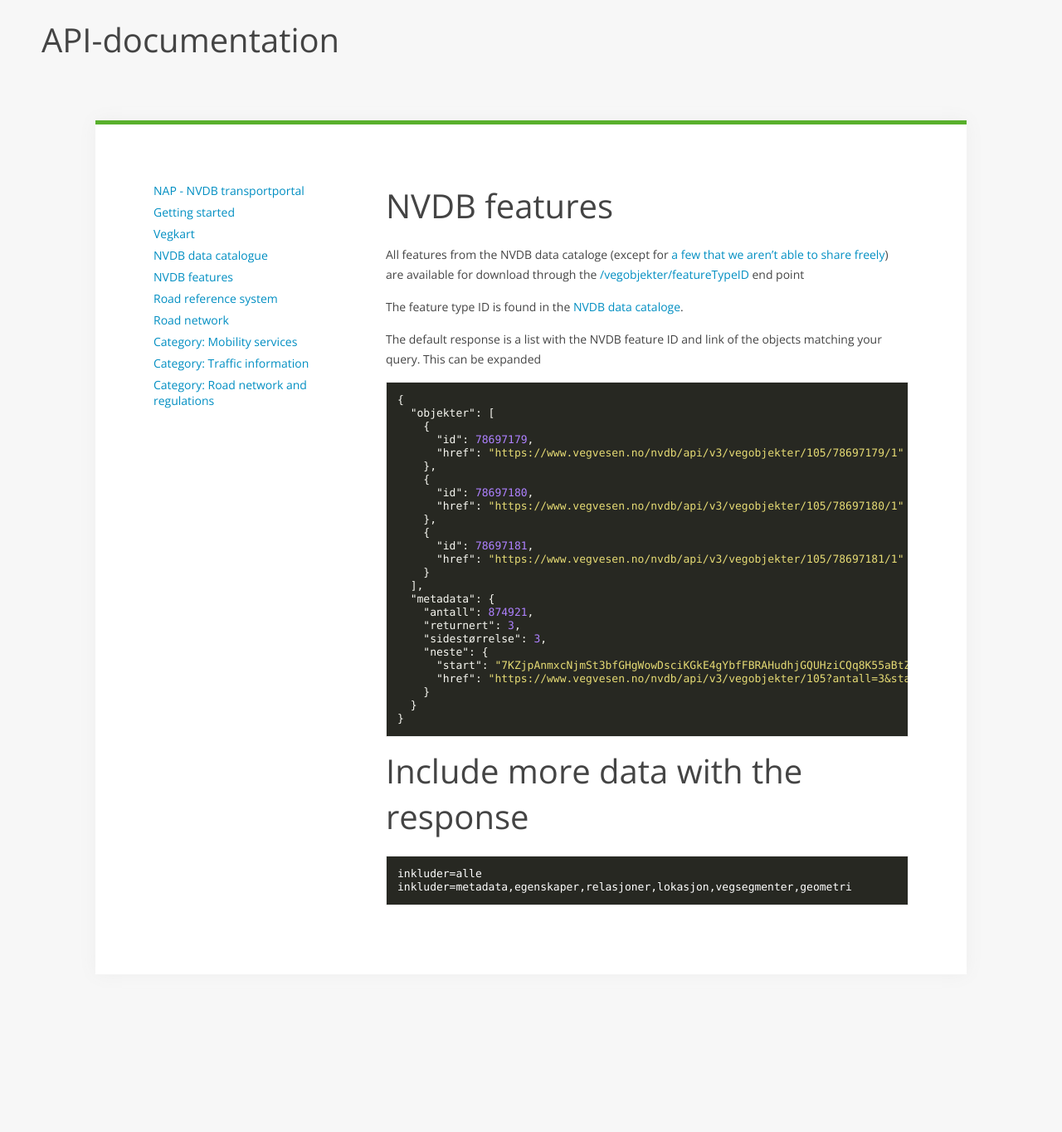
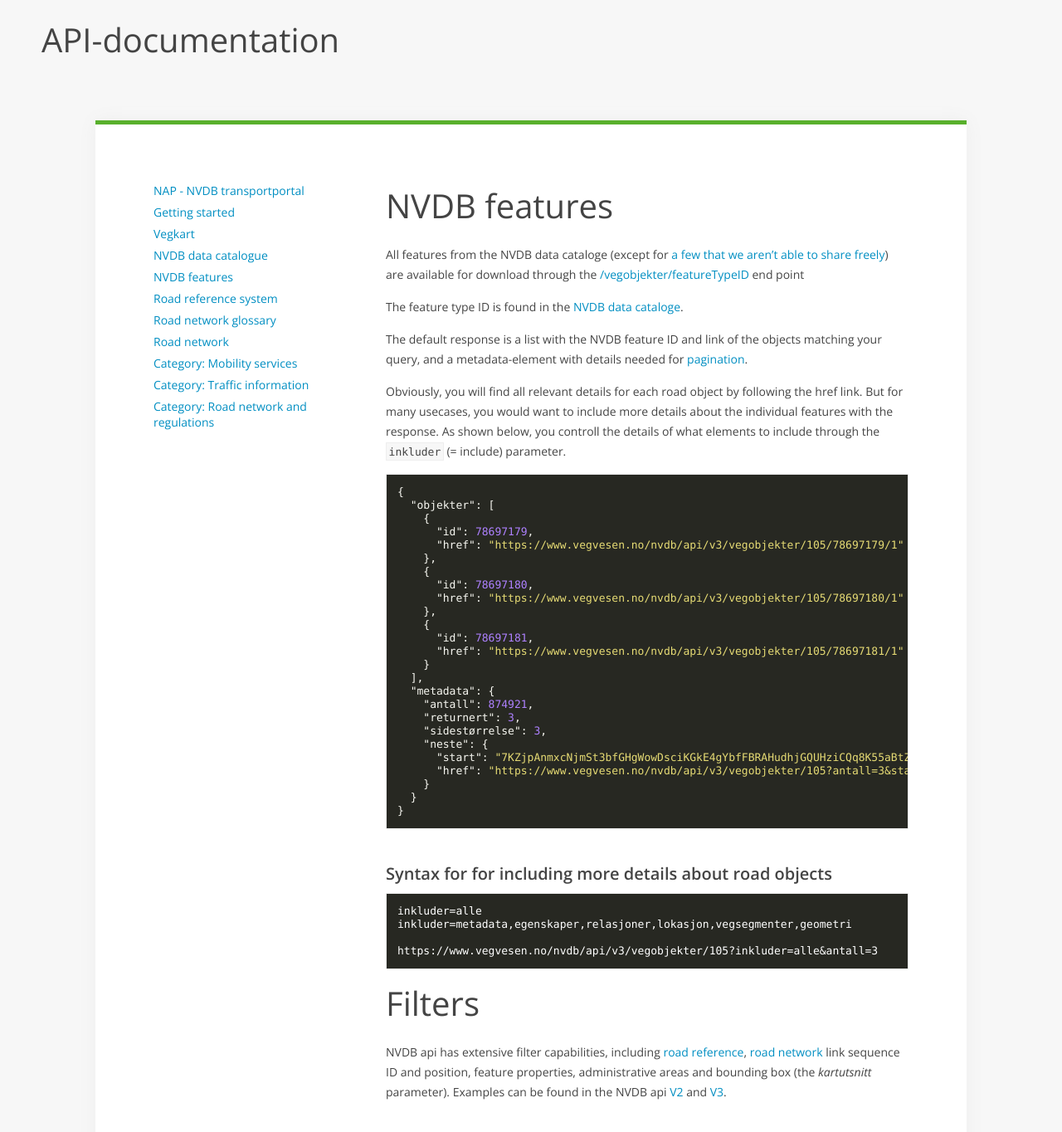
Before and after one commit to nvdb-vegdata/nvdbtransportportal, a Jekyll site: the page built from konsept3_vegobjekter.md, in a window 1280 px wide and 1400 px high. Shown: the top 1364 px of the window at 83% size. Built offline with Jekyll 4.4.1, drawn with Linux system fonts in a browser that asks for light colours; our own code applies the rules of GitHub Pages for plain Markdown files.

Commit message:
Fiksa opp sammen med Hilde

````diff
--- a/konsept3_vegobjekter.md
+++ b/konsept3_vegobjekter.md
@@ -4,7 +4,9 @@ All features from the NVDB data cataloge (except for [a few that we aren't able
 
 The feature type ID is found in the [NVDB data cataloge](./konsept2_datakatalog.md).
 
-The default response is a list with the NVDB feature ID and link of the objects matching your query. This can be expanded
+The default response is a list with the NVDB feature ID and link of the objects matching your query, and a metadata-element with details needed for [pagination](./README.md).
+
+Obviously, you will find all relevant details for each road object by following the href link. But for many usecases, you would want to include more details about the individual features with the response. As shown below, you controll the details of what elements to include through the `inkluder` (= include) parameter.
 
 ```json
 {
@@ -34,9 +36,15 @@ The default response is a list with the NVDB feature ID and link of the objects
 }
 ```
 
-# Include more data with the response
+### Syntax for for including more details about road objects
 
 ```
 inkluder=alle
 inkluder=metadata,egenskaper,relasjoner,lokasjon,vegsegmenter,geometri
+
+https://www.vegvesen.no/nvdb/api/v3/vegobjekter/105?inkluder=alle&antall=3
 ```
+
+# Filters
+
+NVDB api has extensive filter capabilities, including [road reference](./konsept4_roadreference.md), [road network](./konsept5_network.md) link sequence ID and position, feature properties, administrative areas and bounding box (the _kartutsnitt_ parameter). Examples can be found in the NVDB api [V2](https://api.vegdata.no/parameter/avansertefilter.html) and [V3](https://nvdbapilesv3.docs.apiary.io/#reference/0/vegobjekter).
````
Also changed, not shown: konsept5_glossary.md (added, +46 -0 lines), konsept5_network.md (+3 -0 lines), los1.md (+1 -1 lines).
